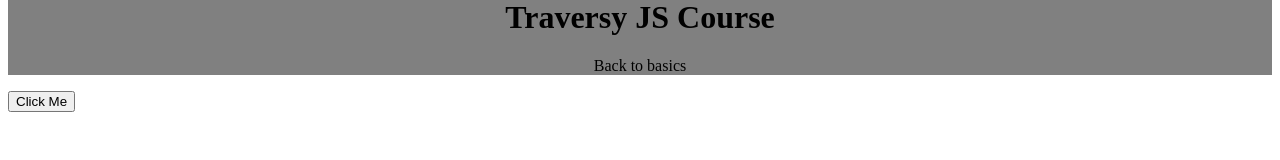
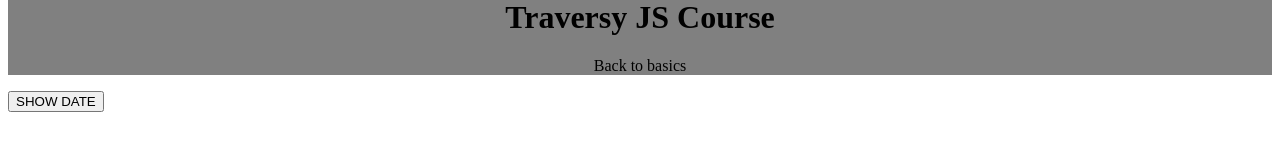
Before and after one commit to winniebosy/JavaScript-Crash-Course, a plain HTML site: page index.html in a window 1280 px wide. Drawn offline with Linux system fonts and the light colour scheme.

Commit message:
added a button with event clicks

```diff
--- a/index.css
+++ b/index.css
@@ -6,3 +6,6 @@
     margin-top:-1.8%;
 
 }
+button{
+    cursor:pointer;
+}
--- a/index.html
+++ b/index.html
@@ -20,7 +20,10 @@
 
      <section class ="container">
 
-        <button type="button" role="button">Click Me</button>
+          <p id ="time"></p>
+        <button type="button" onclick ="showDate()"  onmouseover="clearDate()"   role="button">SHOW DATE</button>
+
+
 
          </section>
 
--- a/index.js
+++ b/index.js
@@ -25,3 +25,17 @@ var countries = new Array('Kenya', 'Uganda', 'Tanzania');
     var y=  [2,12,49,5,6,17];
     y.sort(function(a,b){return b-a});
     console.table(y);
+
+
+   function showDate(){
+    var time = document.getElementById('time');
+    time.innerHTML = Date();
+
+   }
+
+
+   function clearDate(){
+    var time = document.getElementById('time');
+    time.innerHTML = "";
+
+   }
```
